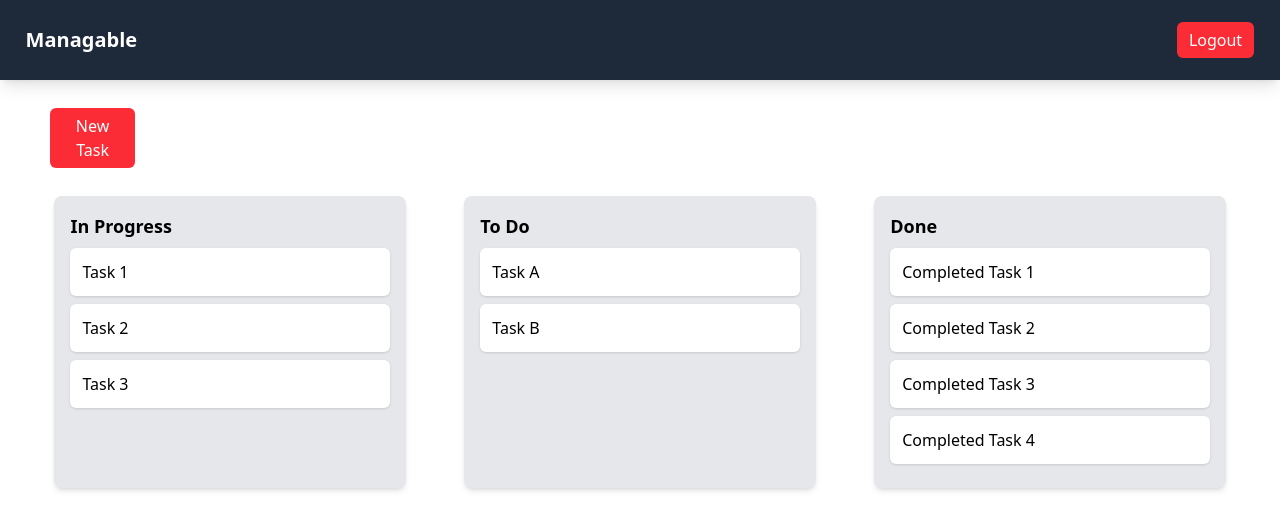
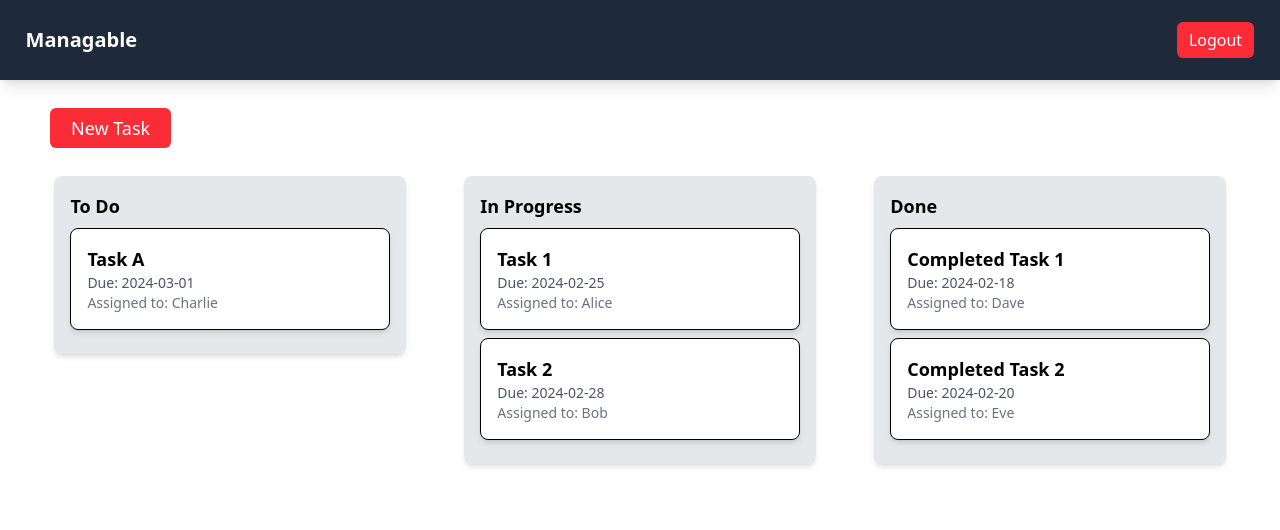
Before and after one commit to boyiliu1007/Managable, a Vue app in the folder frontend/: page /home in a window 1280 px wide. Shown: the top 530 px of the page. Built offline with nearby package versions, Linux system fonts and the light colour scheme.

Commit message:
add: card click

```diff
--- /dev/null
+++ b/frontend/src/components/TaskCard.vue
@@ -0,0 +1,19 @@
+<template>
+    <div
+      class="bg-white p-4 rounded-lg shadow-md border cursor-pointer hover:shadow-lg transition"
+      @click="$emit('open-modal', task)">
+      <h3 class="text-lg font-semibold">{{ task.name }}</h3>
+      <p class="text-gray-600 text-sm">Due: {{ task.dueDate }}</p>
+      <p class="text-gray-500 text-sm">Assigned to: {{ task.username }}</p>
+    </div>
+  </template>
+
+  <script setup>
+  defineProps({
+    task: {
+      type: Object,
+      required: true
+    }
+  });
+  defineEmits(['open-modal']);
+  </script>
--- a/frontend/src/pages/Home.vue
+++ b/frontend/src/pages/Home.vue
@@ -1,50 +1,108 @@
-<!-- src/pages/Home.vue -->
 <template>
   <div>
+    <!-- this is nav bar -->
     <nav class="bg-gray-800 text-white flex justify-between items-center shadow-lg px-[2%] py-[1%] h-[10vh] mb-[2vh]">
-        <div class="text-xl font-bold">
-          Managable
-        </div>
-
+      <div class="text-xl font-bold">Managable</div>
       <button @click="logout" class="bg-red-500 hover:bg-red-600 rounded-md px-[1%] py-[0.5%]">
         Logout
       </button>
     </nav>
 
+    <!-- this is main content area -->
     <div class="h-[88vh] w-full px-[3%]">
       <div class="flex flex-col">
-          <button @click="newTask" class="bg-red-500 hover:bg-red-600 rounded-md px-[1%] py-[0.5%] m-[1%] w-[7%] min-w-5 text-white">
+        <button @click="newTask" class="bg-red-500 hover:bg-red-600 rounded-md py-[0.5%] m-[1%] w-[10%] min-w-5 text-white text-lg">
           New Task
         </button>
 
-          <div class="flex flex-row justify-between p-4">
+        <div class="flex flex-row justify-between min-h-screen p-4 items-start gap-4">
           <div
             v-for="(cards, status) in tasks"
             :key="status"
-              class="h-auto w-[30%] bg-gray-200 flex flex-col rounded-lg shadow-md p-4">
+            class="w-[30%] bg-gray-200 flex flex-col rounded-lg shadow-md p-4">
 
             <h2 class="text-lg font-bold mb-2">{{ status }}</h2>
 
-              <div v-for="(card, index) in cards" :key="index" class="bg-white p-3 rounded-md shadow mb-2">
-                {{ card }}
-              </div>
+            <TaskCard
+              v-for="(card, index) in cards"
+              :key="index"
+              :task="card"
+              class="mb-2"
+              @open-modal="openModal($event, status)"
+            />
           </div>
         </div>
       </div>
     </div>
 
+    <!-- this is a dark overlay, shown if the card is clicked -->
+    <div
+      v-if="showModal"
+      class="fixed inset-0 flex items-center justify-center"
+      :style="{ background: 'rgba(0, 0, 0, 0.3)' }"
+    >
+      <div
+        class="bg-white p-6 rounded-lg shadow-lg w-[40%] absolute transition-transform"
+        :style="{ left: modalLeft }"
+        :class="{ 'translate-x-[-50%]': isCenter }"
+      >
+        <h2 class="text-xl font-bold">{{ selectedTask.name }}</h2>
+        <p class="text-gray-600">Due: {{ selectedTask.dueDate }}</p>
+        <p class="text-gray-500">Assigned to: {{ selectedTask.username }}</p>
+
+        <button @click="closeModal" class="mt-4 bg-red-500 text-white px-4 py-2 rounded-md">
+          Close
+        </button>
+      </div>
+    </div>
 
   </div>
 </template>
 
 <script setup>
-    const tasks = {
-      "In Progress": ["Task 1", "Task 2", "Task 3"],
-      "To Do": ["Task A", "Task B"],
-      "Done": ["Completed Task 1", "Completed Task 2", "Completed Task 3", "Completed Task 4"]
+import { ref } from 'vue';
+import TaskCard from '@/components/TaskCard.vue';
+
+const tasks = ref({
+  // fake data
+  "To Do": [
+    { name: "Task A", dueDate: "2024-03-01", username: "Charlie" }
+  ],
+  "In Progress": [
+    { name: "Task 1", dueDate: "2024-02-25", username: "Alice" },
+    { name: "Task 2", dueDate: "2024-02-28", username: "Bob" }
+  ],
+  "Done": [
+    { name: "Completed Task 1", dueDate: "2024-02-18", username: "Dave" },
+    { name: "Completed Task 2", dueDate: "2024-02-20", username: "Eve" }
+  ]
+});
+
+const showModal = ref(false);
+const selectedTask = ref(null);
+const modalLeft = ref("50%"); // default center
+const isCenter = ref(false); // to handle translate
+
+const openModal = (task, status) => {
+  selectedTask.value = task;
+  showModal.value = true;
+
+  // adjust modal position based on status
+  if (status === "To Do") {
+    modalLeft.value = "5%";  // left
+    isCenter.value = false;
+  } else if (status === "In Progress") {
+    modalLeft.value = "50%";  // center
+    isCenter.value = true;
+  } else {
+    modalLeft.value = "55%";  // right
+    isCenter.value = false;
+  }
 };
+
+const closeModal = () => {
+  showModal.value = false;
+  selectedTask.value = null;
+};
+
 </script>
-
-  <style scoped>
-
-  </style>
```
Lines whose indentation alone changed are shown as unchanged.
